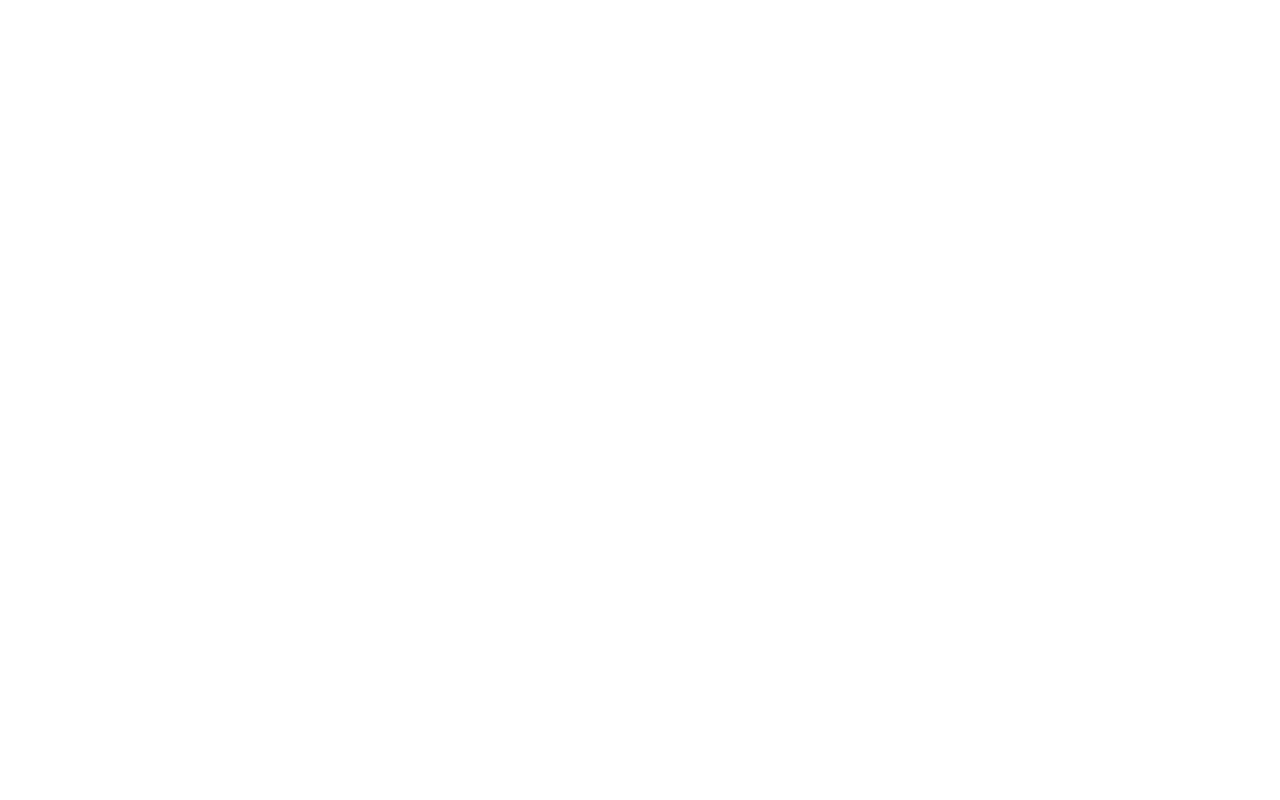
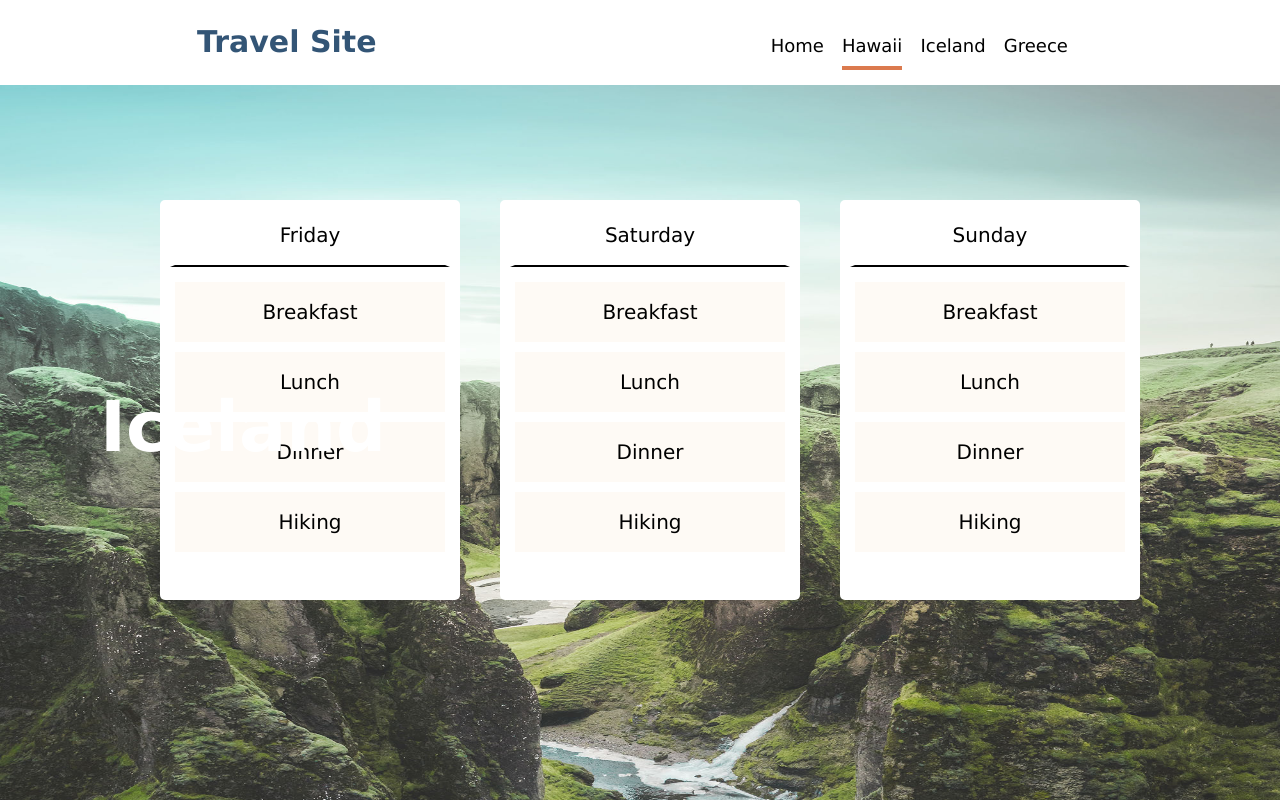
Before and after one commit to Thornebanks/travel-site, a plain HTML site: page Pages/iceland.html in a window 1280 px wide. Shown: the top 800 px of the page. Drawn offline with Linux system fonts and the light colour scheme.

Commit message:
iceland done

```diff
--- a/Pages/iceland.html
+++ b/Pages/iceland.html
@@ -0,0 +1,94 @@
+<!DOCTYPE html>
+<html lang="en">
+
+<head>
+    <meta charset="UTF-8" />
+    <meta http-equiv="X-UA-Compatible" content="IE=edge" />
+    <meta name="viewport" content="width=device-width, initial-scale=1.0" />
+    <link rel="stylesheet" href="../css/global.css">
+    <link rel="stylesheet" href="../css/destination.css">
+    <title>Iceland</title>
+</head>
+
+<body>
+    <header>
+        <div class="top-nav">
+            <h2>Travel Site</h2>
+            <nav>
+                <ul>
+                    <li><a href="">Home</a></li>
+                    <li><a href="">Hawaii</a></li>
+                    <li><a href="">Iceland</a></li>
+                    <li><a href="">Greece</a></li>
+                </ul>
+            </nav>
+        </div>
+    </header>
+    <section class="itinerary">
+        <h1 class="itinerary__title">Iceland</h1>
+        <img src="../Assets/Images/iceland.jpg" alt="">
+        <div class="itinerary__img">
+            <div class="itinerary__card">
+                <ul>
+                    <li>Friday</li>
+                    <li><a href="">Breakfast</a></li>
+                    <li><a href="">Lunch</a></li>
+                    <li><a href="">Dinner</a></li>
+                    <li><a href="">Hiking</a></li>
+                </ul>
+            </div>
+            <div class="itinerary__card">
+                <ul>
+                    <li>Saturday</li>
+                    <li><a href="">Breakfast</a></li>
+                    <li><a href="">Lunch</a></li>
+                    <li><a href="">Dinner</a></li>
+                    <li><a href="">Hiking</a></li>
+                </ul>
+            </div>
+            <div class="itinerary__card">
+                <ul>
+                    <li>Sunday</li>
+                    <li><a href="">Breakfast</a></li>
+                    <li><a href="">Lunch</a></li>
+                    <li><a href="">Dinner</a></li>
+                    <li><a href="">Hiking</a></li>
+                </ul>
+            </div>
+        </div>
+    </section>
+    <footer>
+        <div class="footer">
+            <div class="footer-contact">
+                <h2>Contact</h2>
+                <p class="footer-subtitle">email</p>
+                <p>info@travelsite.com</p>
+            </div>
+            <div class="footer-hours">
+                <div class="footer-timing">
+                    <h2>Hours</h2>
+                    <p class="footer-subtitle">monday - friday</p>
+                    <p>9:00 AM - 5:00 PM</p>
+                </div>
+                <div class="footer-timing footer-timing__day">
+                    <p class="footer-subtitle">saturday</p>
+                    <p>10:00 AM - 4:00 PM</p>
+                </div>
+                <div class="footer-timing footer-timing__day">
+                    <p class="footer-subtitle">Sunday</p>
+                    <p>Closed</p>
+                </div>
+            </div>
+            <div class="footer-social">
+                <h2>Social</h2>
+                <div class="footer-social footer-social__img">
+                    <img src="../Assets/Icons/icon-instagram.png" alt="instagram logo" />
+                    <img src="../Assets/Icons/icon-facebook.png" alt="facebook logo" />
+                    <img src="./Assets/Icons/icon-twitter.png" alt="twitter logo" />
+                </div>
+            </div>
+        </div>
+    </footer>
+</body>
+
+</html>
--- a/css/destination.css
+++ b/css/destination.css
@@ -27,24 +27,29 @@
     margin-right: 15px;
   }
   .itinerary__img {
-      background-image: url(../Assets/Images/hawaii.jpg);
-      width: 100vw;
+      /* background-image: url(../Assets/Images/hawaii.jpg); */
+      /* width: 100vw;
       height: 60vh;
       background-position: center;
-      background-size: cover;
+      background-size: cover; */
       display: flex;
-      justify-content: center;
-      align-items: center;
-      position: relative;
-
+      /* justify-content: center;
+      align-items: center; */
+      position: absolute;
+      bottom: 20rem;
+      left: 16rem;
   }
   h1 {
       position: absolute;
       color: #ffffff;
       z-index: 10;
       font-size: 7rem;
-      top: 45px;
-      left: 50px;
+      top: 34rem;
+      left: 10rem;
+  }
+  .itinerary img {
+    width: 1280px;
+    height: 1280px;
   }
   .itinerary__card {
     width: 300px;
```
Also changed, not shown: Pages/hawaii.html (+2 -2 lines), 1 other file.
